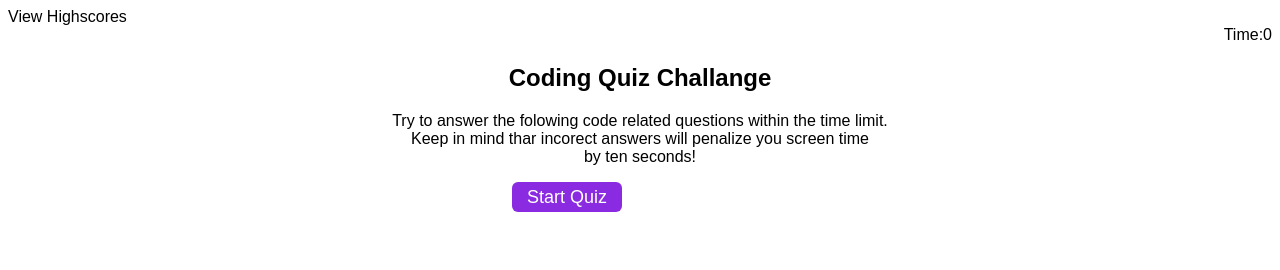
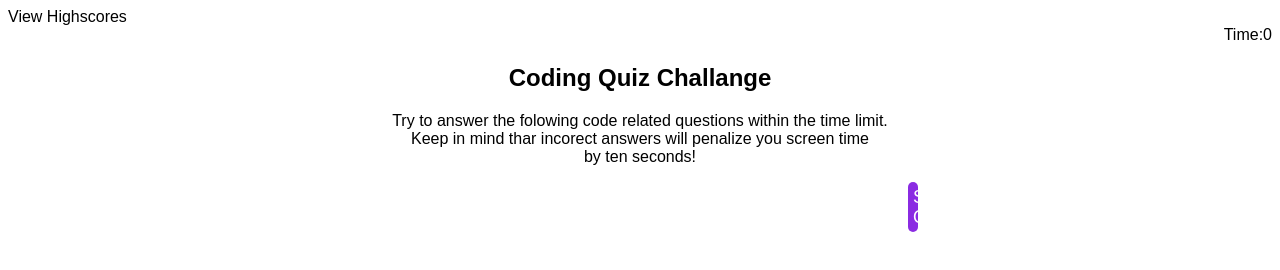
Before and after one commit to vivid20221/code-quiz-repo, a plain HTML site: page index.html in a window 1280 px wide. Drawn offline with Linux system fonts and the light colour scheme; files whose address does not match are found by name.

Commit message:
start btn

```diff
--- a/develope/assets/stye.css
+++ b/develope/assets/stye.css
@@ -29,7 +29,7 @@ section {
     max-width: 100px;
     padding: 5px 5px;
     justify-content: center;
-    margin-inline: 504px;
+    margin-inline: 900px;
 
 }
  .start_button:hover {
```
